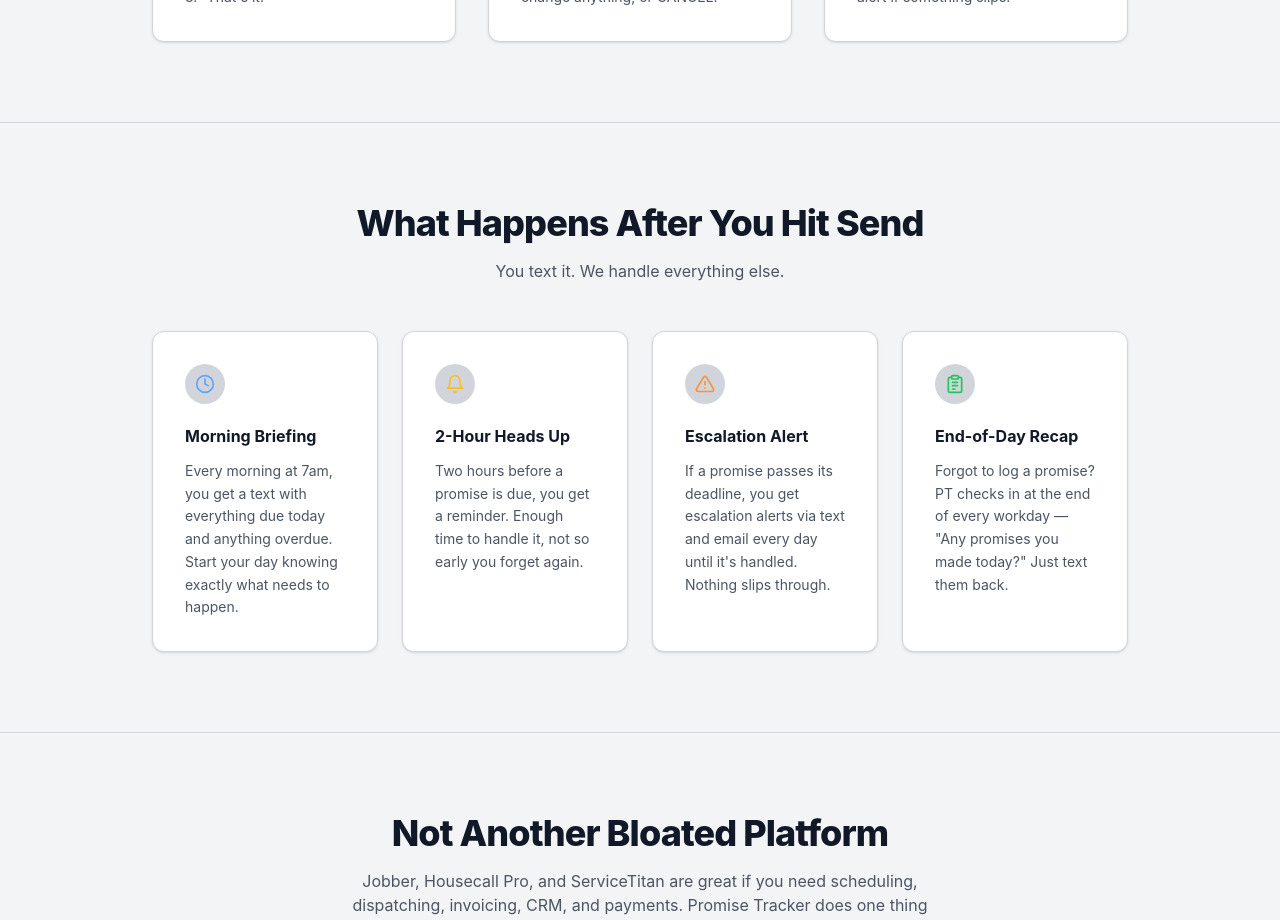
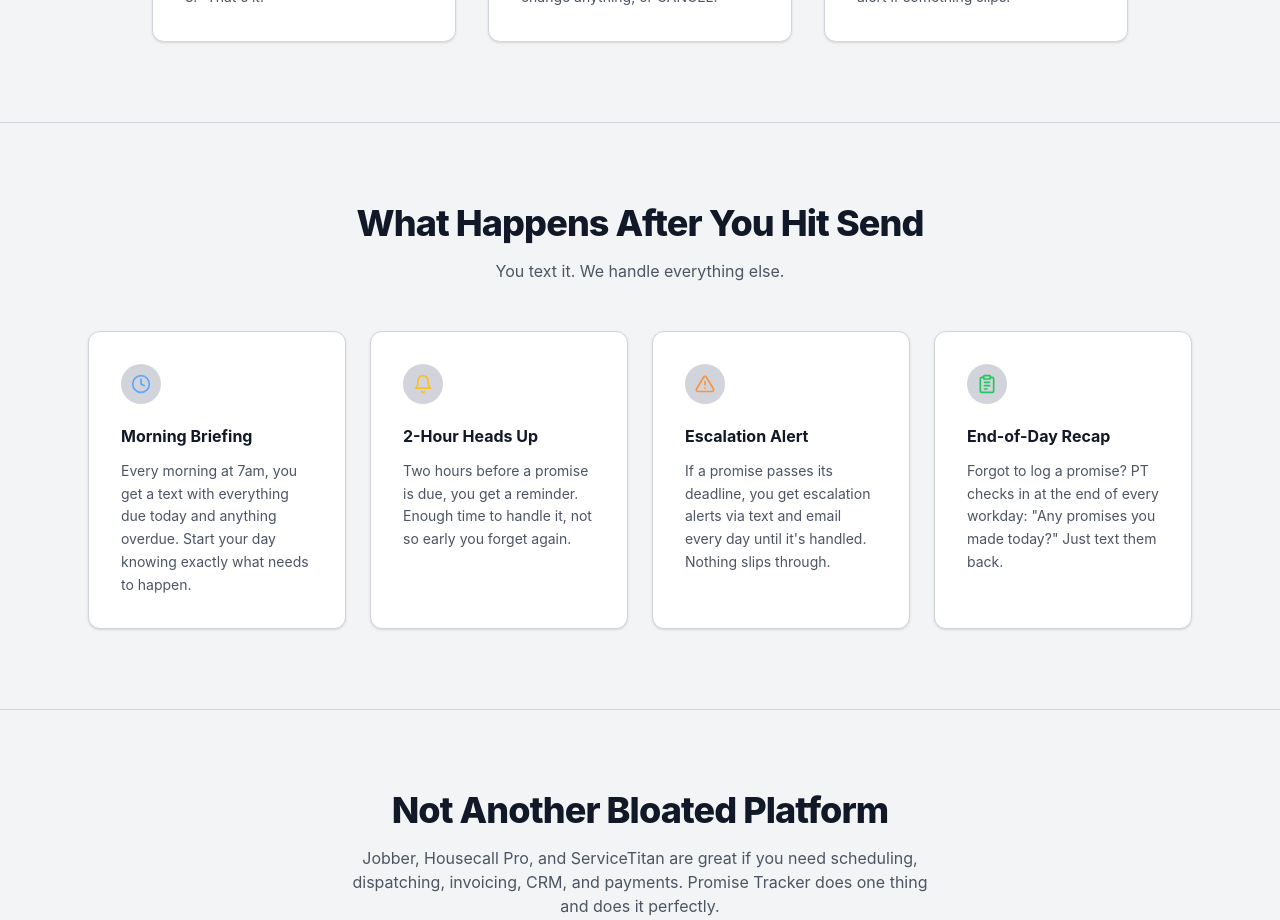
Before and after one commit to jobblixor/promise-tracker-mvp, a React (Vite) app: page / in a window 1280 px wide. Shown: the part 1840-2760 px from the top of the page. Built offline with nearby package versions, Linux system fonts and the light colour scheme; no server answers.

Commit message:
Fix: widen notification section container and remove em dash from end-of-day recap

```diff
--- a/src/pages/LandingPage.jsx
+++ b/src/pages/LandingPage.jsx
@@ -228,7 +228,7 @@
 
       {/* ── WHAT HAPPENS AFTER YOU HIT SEND ────────────────────── */}
       <section className="border-t border-border bg-bg-card-hover">
-        <div className="max-w-5xl mx-auto px-4 sm:px-6 py-20">
+        <div className="max-w-6xl mx-auto px-4 sm:px-6 py-20">
           <h2 className="text-3xl sm:text-4xl font-extrabold text-text-primary text-center mb-4 tracking-tight">
             What Happens After You Hit Send
           </h2>
@@ -293,7 +293,7 @@
               </div>
               <h3 className="text-text-primary font-bold text-base mb-3">End-of-Day Recap</h3>
               <p className="text-text-secondary text-sm leading-relaxed">
-                Forgot to log a promise? PT checks in at the end of every workday — "Any promises you made today?" Just text them back.
+                Forgot to log a promise? PT checks in at the end of every workday: "Any promises you made today?" Just text them back.
               </p>
             </div>
 
```
